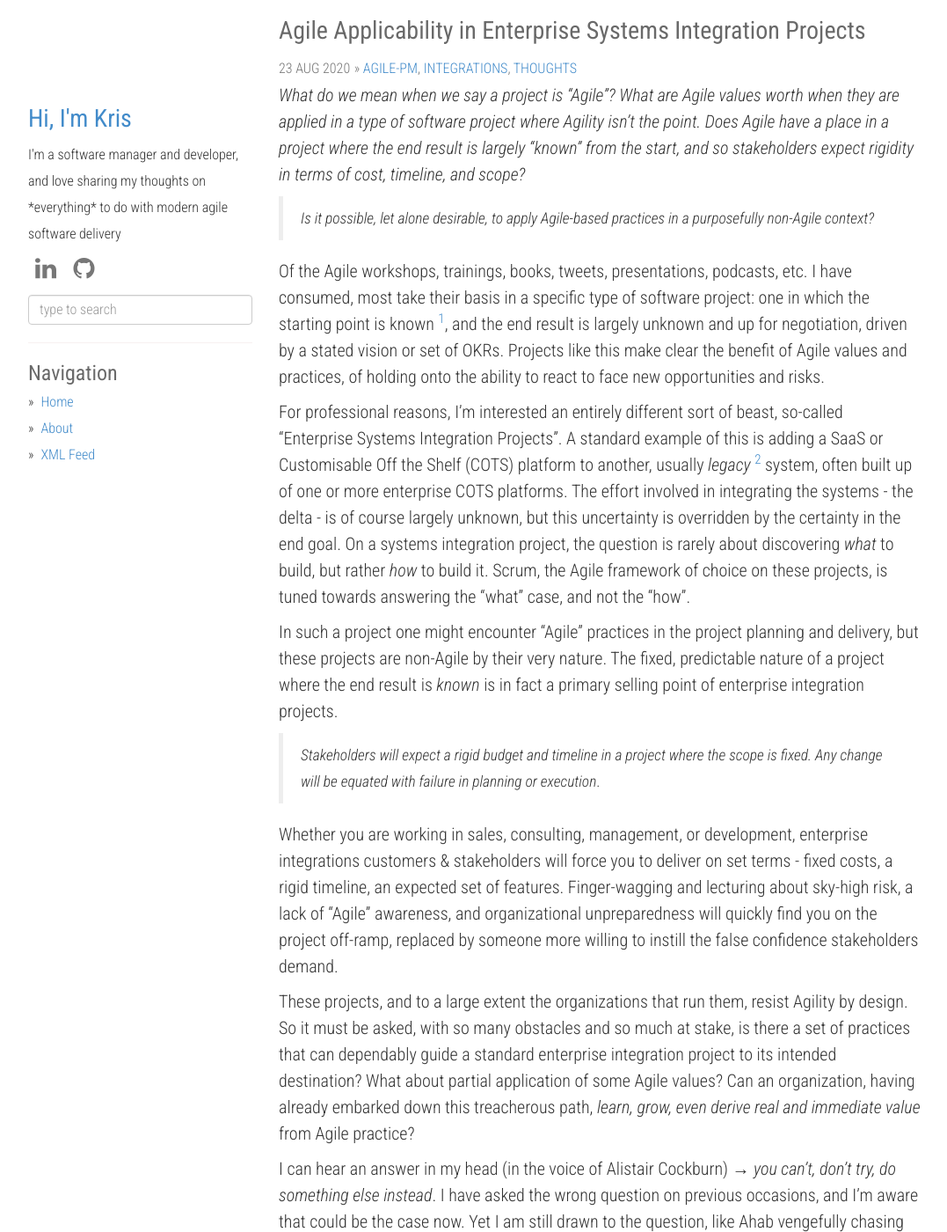
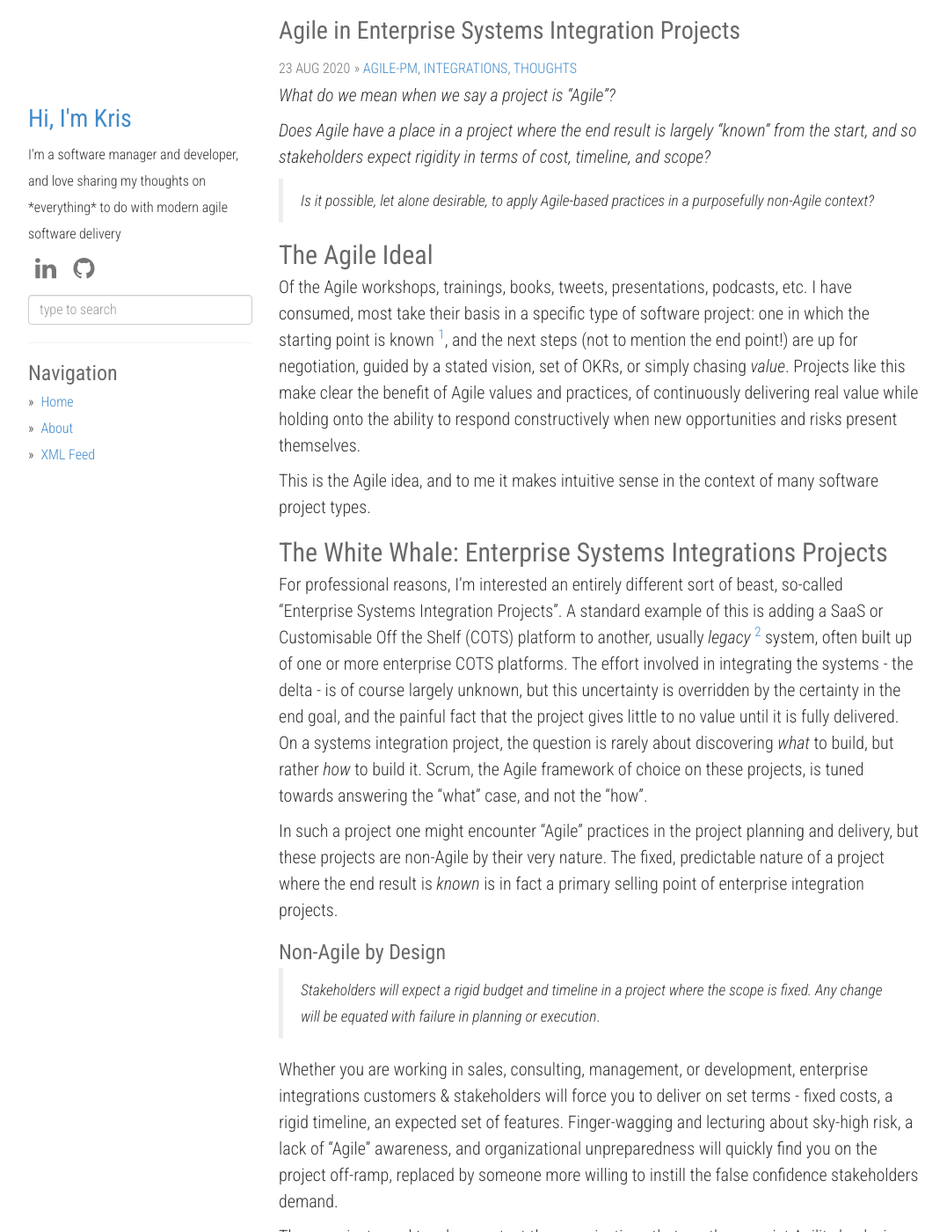
Before and after one commit to kcarta/kcarta.github.io-temp, a Jekyll site: the page built from _posts/2020-08-23-agile-applicability-esi-projects.md, in a window 1280 px wide and 1400 px high. Shown: the whole window at 88% size, without its empty margins (53-1130 px from the left). Built offline with Jekyll 4.4.1, drawn with Linux system fonts in a browser that asks for light colours; nearby versions of some CDN libraries; comment, search, counter and statistics services are not loaded; some of the changed text lies outside the part shown.

Commit message:
Add new post and clean up earlier posts

```diff
--- a/_posts/2020-08-23-agile-applicability-esi-projects.md
+++ b/_posts/2020-08-23-agile-applicability-esi-projects.md
@@ -1,19 +1,29 @@
 ---
 layout: post
-title:  "Agile Applicability in Enterprise Systems Integration Projects"
+title:  "Agile in Enterprise Systems Integration Projects"
 date:   2020-08-23 00:00:00 +0000
 tags: [agile-pm, integrations, thoughts]
 ---
 
-*What do we mean when we say a project is "Agile"? What are Agile values worth when they are applied in a type of software project where Agility isn't the point. Does Agile have a place in a project where the end result is largely "known" from the start, and so stakeholders expect rigidity in terms of cost, timeline, and scope?*
+*What do we mean when we say a project is "Agile"?*
+
+*Does Agile have a place in a project where the end result is largely "known" from the start, and so stakeholders expect rigidity in terms of cost, timeline, and scope?*
 
 > *Is it possible, let alone desirable, to apply Agile-based practices in a purposefully non-Agile context?*
 
-Of the Agile workshops, trainings, books, tweets, presentations, podcasts, etc. I have consumed, most take their basis in a specific type of software project: one in which the starting point is known [^1], and the end result is largely unknown and up for negotiation, driven by a stated vision or set of OKRs. Projects like this make clear the benefit of Agile values and practices, of holding onto the ability to react to face new opportunities and risks.
+## The Agile Ideal
 
-For professional reasons, I'm interested an entirely different sort of beast, so-called "Enterprise Systems Integration Projects". A standard example of this is adding a SaaS or Customisable Off the Shelf (COTS) platform to another, usually *legacy* [^2] system, often built up of one or more enterprise COTS platforms. The effort involved in integrating the systems - the delta - is of course largely unknown, but this uncertainty is overridden by the certainty in the end goal. On a systems integration project, the question is rarely about discovering *what* to build, but rather *how* to build it. Scrum, the Agile framework of choice on these projects, is tuned towards answering the "what" case, and not the "how".
+Of the Agile workshops, trainings, books, tweets, presentations, podcasts, etc. I have consumed, most take their basis in a specific type of software project: one in which the starting point is known [^1], and the next steps (not to mention the end point!) are up for negotiation, guided by a stated vision, set of OKRs, or simply chasing *value*. Projects like this make clear the benefit of Agile values and practices, of continuously delivering real value while holding onto the ability to respond constructively when new opportunities and risks present themselves.
+
+This is the Agile idea, and to me it makes intuitive sense in the context of many software project types.
+
+## The White Whale: Enterprise Systems Integrations Projects
+
+For professional reasons, I'm interested an entirely different sort of beast, so-called "Enterprise Systems Integration Projects". A standard example of this is adding a SaaS or Customisable Off the Shelf (COTS) platform to another, usually *legacy* [^2] system, often built up of one or more enterprise COTS platforms. The effort involved in integrating the systems - the delta - is of course largely unknown, but this uncertainty is overridden by the certainty in the end goal, and the painful fact that the project gives little to no value until it is fully delivered. On a systems integration project, the question is rarely about discovering *what* to build, but rather *how* to build it. Scrum, the Agile framework of choice on these projects, is tuned towards answering the "what" case, and not the "how".
 
 In such a project one might encounter "Agile" practices in the project planning and delivery, but these projects are non-Agile by their very nature. The fixed, predictable nature of a project where the end result is *known* is in fact a primary selling point of enterprise integration projects.
+
+### Non-Agile by Design
 
 > *Stakeholders will expect a rigid budget and timeline in a project where the scope is fixed. Any change will be equated with failure in planning or execution*.
 
```
Also changed, not shown: other parts of _posts/2020-08-23-agile-applicability-esi-projects.md (+2 -0 lines), _posts/2020-08-19-hello.md (+3 -1 lines), _posts/2020-08-25-agile-practices-esi-projects.md (+2 -2 lines), _posts/2020-08-27-agile-practices-for-esip.md (added, +130 -0 lines).
